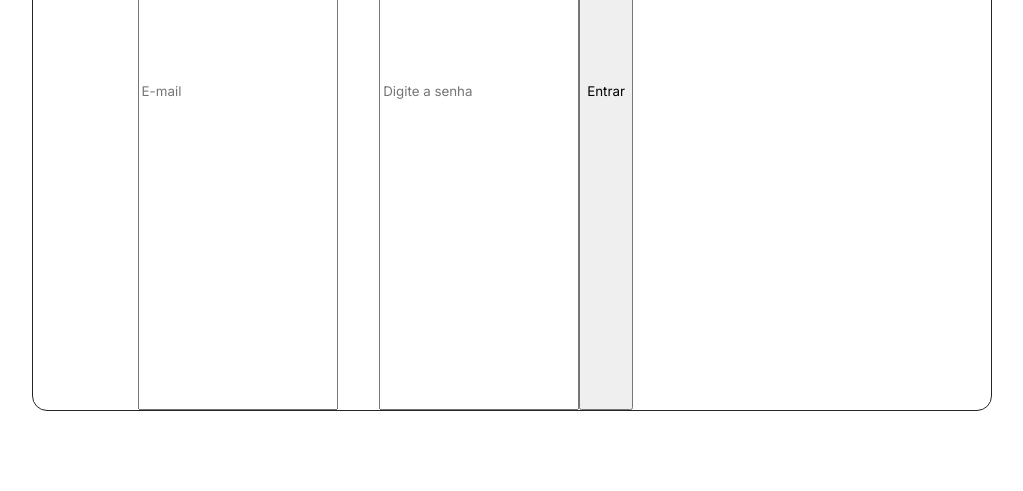
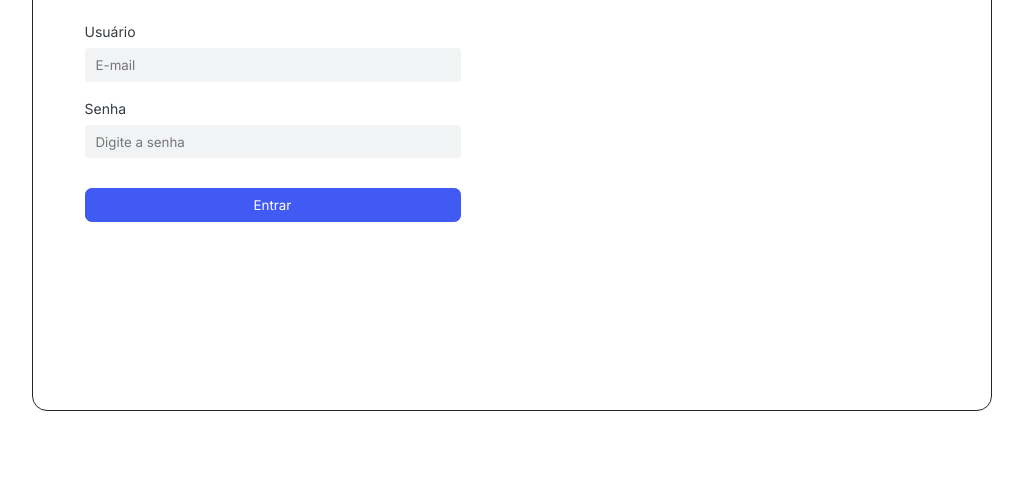
Before and after one commit to yancarlodev/kenzie-habit, a plain HTML site: page index.html in a window 1280 px wide. Shown: the part 309-800 px from the top of the page, without its empty margins (128-1151 px from the left). Drawn offline with Linux system fonts and the light colour scheme.

Commit message:
style: add style to login

```diff
--- a/index.html
+++ b/index.html
@@ -34,17 +34,17 @@
         <div class="segundo_colunm-form">
 
 
+          <form type="submit" class = "colunm-form">
             <h4 class="title-4 login_title">Login</h4>
 
 
-          <form type="submit" class = "colunm-form">
-                <div class =  "div-form">
-                    <label class="text-4">Usuário</label>
+
+                    <label class="text-4 text_login-usuario">Usuário</label>
                     <input class="typing-Box" type="text" name="email"  placeholder="E-mail"></>
-                    <label class="text-4">Senha</label>
+                    <label class="text-4 text_login-senha">Senha</label>
                     <input class="typing-Box" type="text" name="password"  placeholder="Digite a senha"></>
                     <button type="submit" class ="typing-Box button_login">Entrar</button>
-                </div>
+
           </form>
 
 
--- a/src/style/style.css
+++ b/src/style/style.css
@@ -19,13 +19,45 @@
 
 .segundo_colunm-form {
   display: flex;
+  width: 50%;
   height: 100%;
+  flex-direction: column;
+  justify-content: center;
+  align-items: center;
 }
 
 .colunm-form {
   display: flex;
+  flex-direction: column;
+  width: 23.5em;
 }
 
-.div-form {
-  display: flex;
+.typing-Box {
+  background-color: var(--grey-5);
+  padding: 10px;
+  border-radius: 0.25em;
+  height: 2.5em;
+  border: 0.125em solid var(--grey-5);
 }
+
+.button_login {
+  background-color: var(--primary-1);
+  margin-top: 2.25em;
+  padding: 0px;
+  height: 2.5em;
+  border: 0.125em solid var(--primary-1);
+  border-radius: 0.5em;
+  color: white;
+  cursor: pointer;
+}
+
+.text_login-usuario {
+  margin-bottom: 0.5em;
+}
+.text_login-senha {
+  margin-top: 1.375em;
+  margin-bottom: 0.5em;
+}
+.login_title {
+  margin-bottom: 2em;
+}
```
